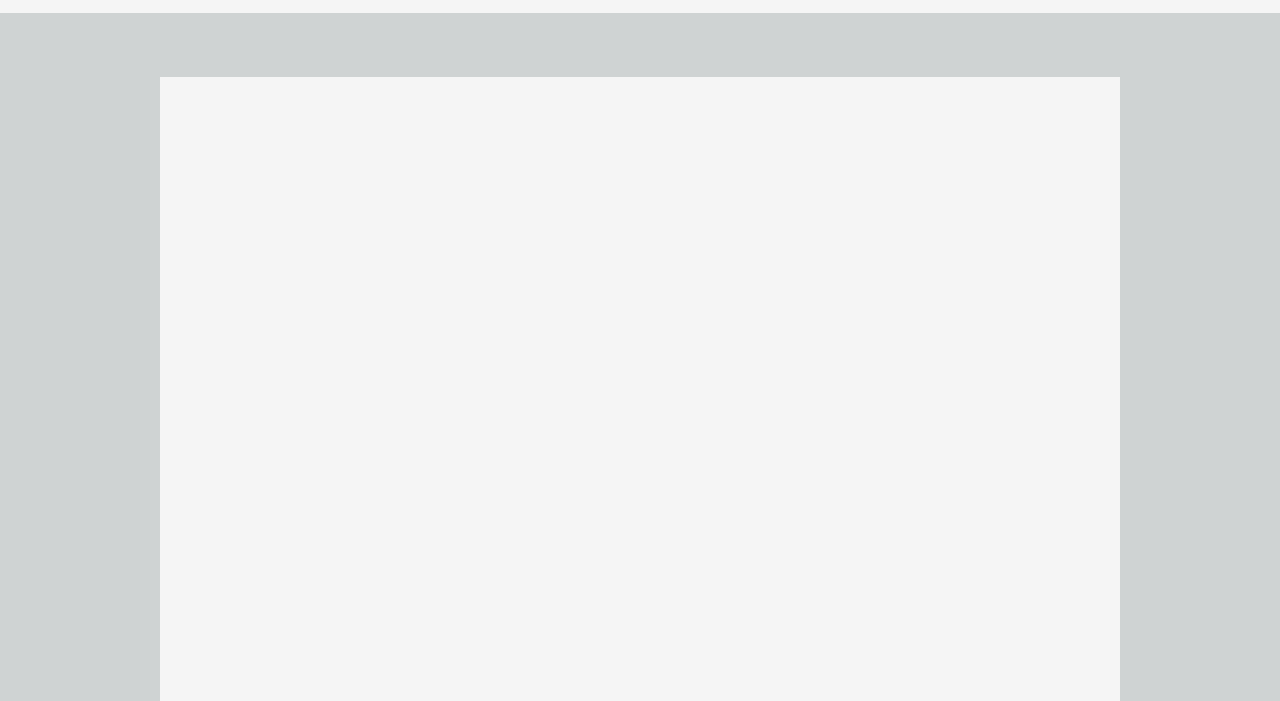
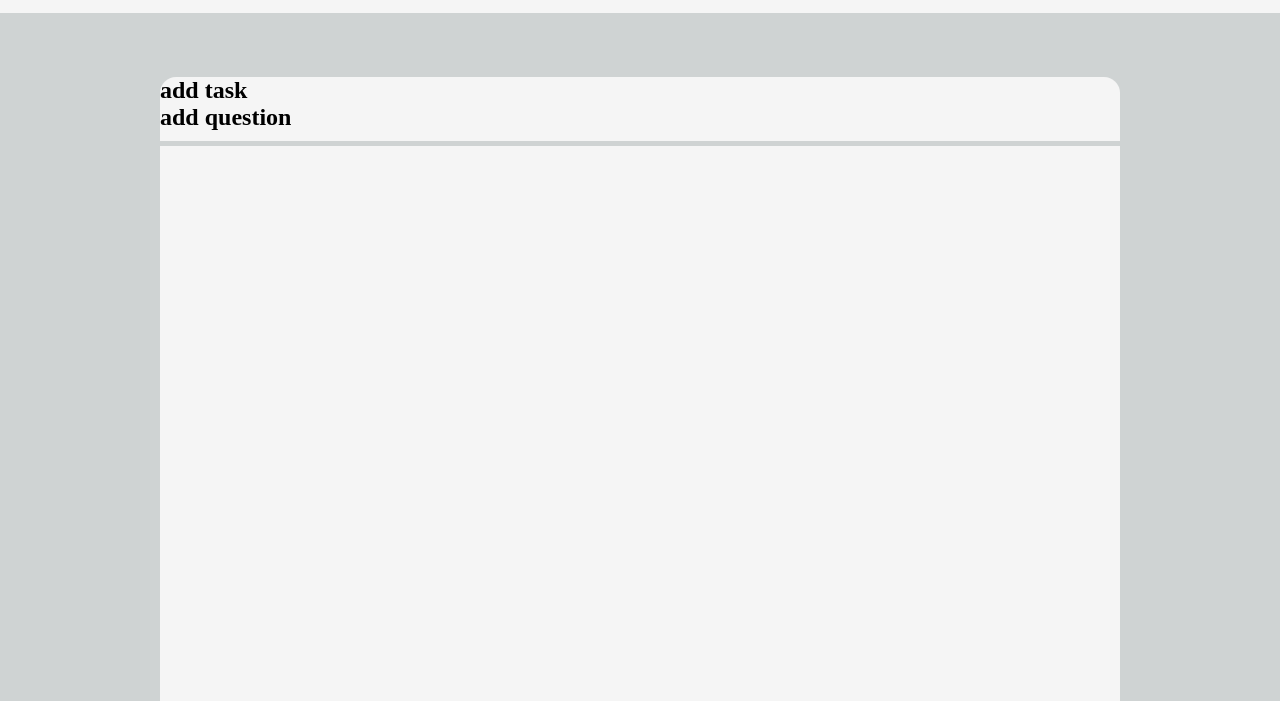
Before and after one commit to FilippoBid/html-css-toboolist, a plain HTML site: page index.html in a window 1280 px wide. Shown: the part 99-800 px from the top of the page. Drawn offline with Linux system fonts and the light colour scheme.

Commit message:
correggo l'impostazione

```diff
--- a/css/toboolist.css
+++ b/css/toboolist.css
@@ -7,8 +7,12 @@ background-color: whitesmoke;}
 .logo{width: 4rem;}
 .txtlogo{display: inline-block;font-size: 4rem;
 margin-top: auto;}
-.whitebox{background-color: whitesmoke;
+.whitebox1{background-color: whitesmoke;width: 60rem;
+    height: 4rem;
+    margin: 4rem  auto 0.3rem;
+    border-radius: 1rem 1rem 0 0 ;}
+.whitebox2{background-color: whitesmoke;
 width: 60rem;
-height: 40rem;
-margin: 4rem auto;
-}
+height: 50rem;
+margin: 0 auto;
+border-radius: 0 0 1rem 1rem;}
--- a/index.html
+++ b/index.html
@@ -22,7 +22,13 @@
 
     <main>
 
-        <div class="whitebox">
+        <div class="whitebox1">
+
+            <h2>add task</h2>
+            <h2>add question</h2>
+
+        </div>
+        <div class="whitebox2">
 
         </div>
 
```
